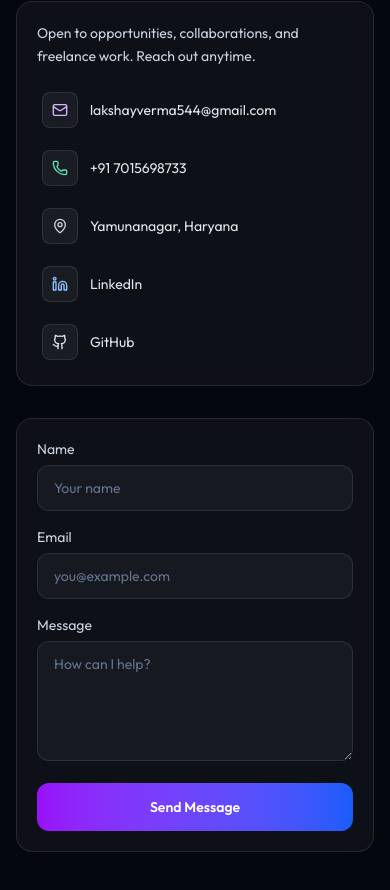
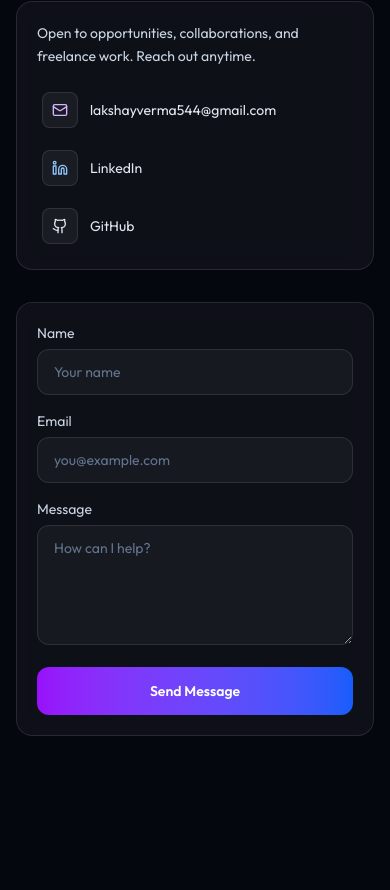
Before and after one commit to lakshay-verma-dev/NextJS_Portfolio, a Next.js app: page / in a window 390 px wide. Shown: the part 10781-11671 px from the top of the page. After the commit the page ends 11565 px from the top, so only its background shows below. Built offline with nearby package versions, Linux system fonts and the light colour scheme.

Commit message:
Remove phone and address from Contact section
Removed phone and address contact information from the Contact section.

```diff
--- a/src/sections/Contact.tsx
+++ b/src/sections/Contact.tsx
@@ -54,18 +54,6 @@ export function Contact() {
       icon: Mail,
       label: "lakshayverma544@gmail.com",
       color: "text-purple-300",
-    },
-    {
-      href: "tel:+917015698733",
-      icon: Phone,
-      label: "+91 7015698733",
-      color: "text-emerald-300",
-    },
-    {
-      href: undefined,
-      icon: MapPin,
-      label: "Yamunanagar, Haryana",
-      color: "text-slate-300",
     },
     {
       href: "https://linkedin.com/in/lakshay-verma-dev",
```
